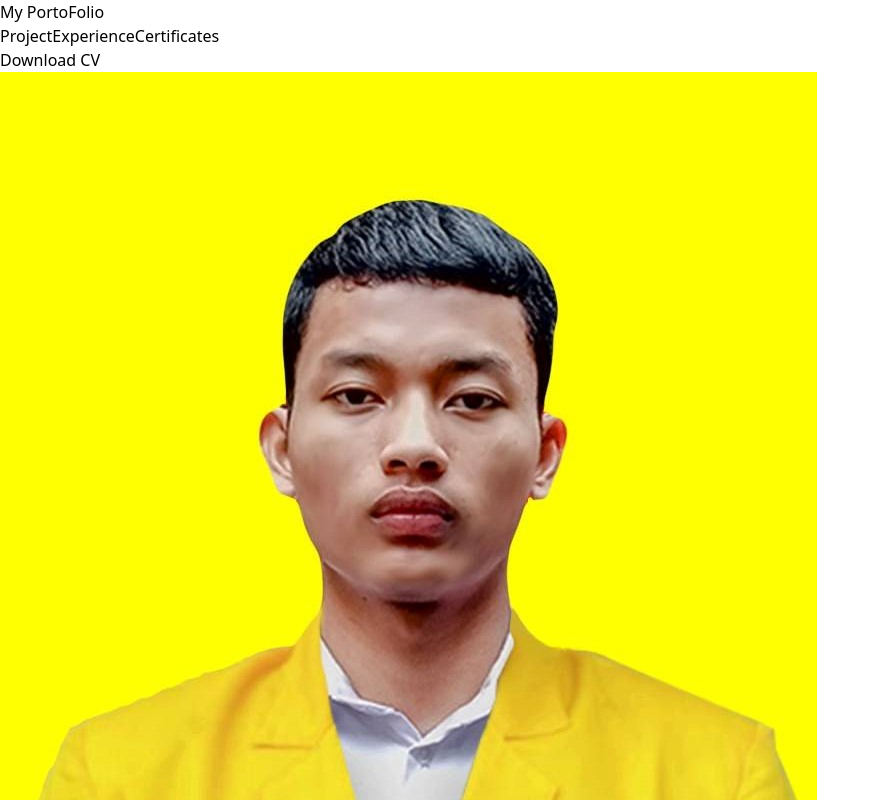
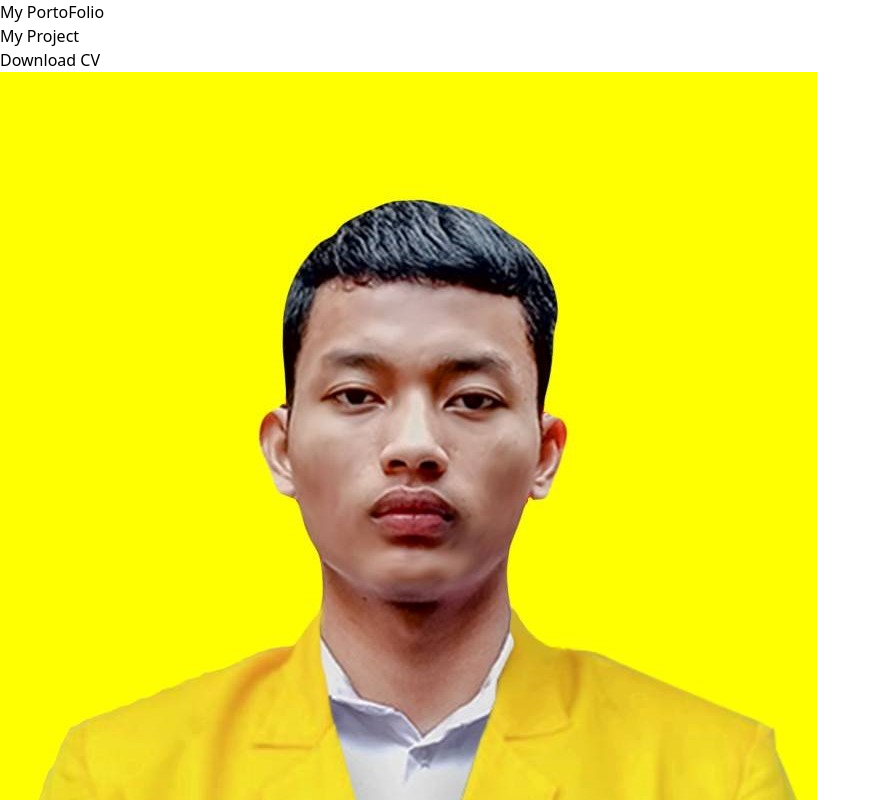
Before and after one commit to halimamrin312/portofolio, a React (Vite) app: page / in a window 1280 px wide. Shown: the top 800 px of the page, without its empty margins (0-880 px from the left). Built offline with nearby package versions, Linux system fonts and the light colour scheme.

Commit message:
Update Navbar And Project

```diff
--- a/src/component/Navbar.jsx
+++ b/src/component/Navbar.jsx
@@ -8,10 +8,10 @@ function Navbar() {
             <div>
                 <p>My PortoFolio</p>
             </div>
-            <div className=" grid grid-cols-3 gap-10 ">
-                <CustomLink href="#project">Project</CustomLink>
-                <CustomLink href="#experience">Experience</CustomLink>
-                <CustomLink href="#certifactes">Certificates</CustomLink>
+            <div className=" grid grid-cols-1 gap-10 ">
+                <CustomLink href="#project">My Project</CustomLink>
+                {/* <CustomLink href="#experience">Experience</CustomLink>
+                <CustomLink href="#certifactes">Certificates</CustomLink> */}
             </div>
 
             <div>
--- a/src/component/Project.jsx
+++ b/src/component/Project.jsx
@@ -7,11 +7,10 @@ function Project() {
                 <p>MY PROJECT</p>
             </div>
             <div className='flex flex-wrap justify-between gap-10'>
-                <CustomLink href="#">MANAJEMEN EVENT</CustomLink>
-
-                <CustomLink href="#">WEBSITE PORTOFOLIO</CustomLink>
-
-                <CustomLink href="#">RHD</CustomLink>
+                <CustomLink href="https://github.com/halimamrin312/manajementevent">MANAJEMEN EVENT</CustomLink>
+                <CustomLink href="https://github.com/halimamrin312/portofolio">WEBSITE PORTOFOLIO</CustomLink>
+                <CustomLink href="https://github.com/halimamrin312/RHD---Project">RHD</CustomLink>
+                <CustomLink href="https://www.figma.com/proto/DYJmBTw9UhONRjLIFXLDkR/DuckGear?node-id=4-2&t=FghOWKRnyk4IFTCT-1">Duck-Gear</CustomLink>
             </div>
 
 
```
